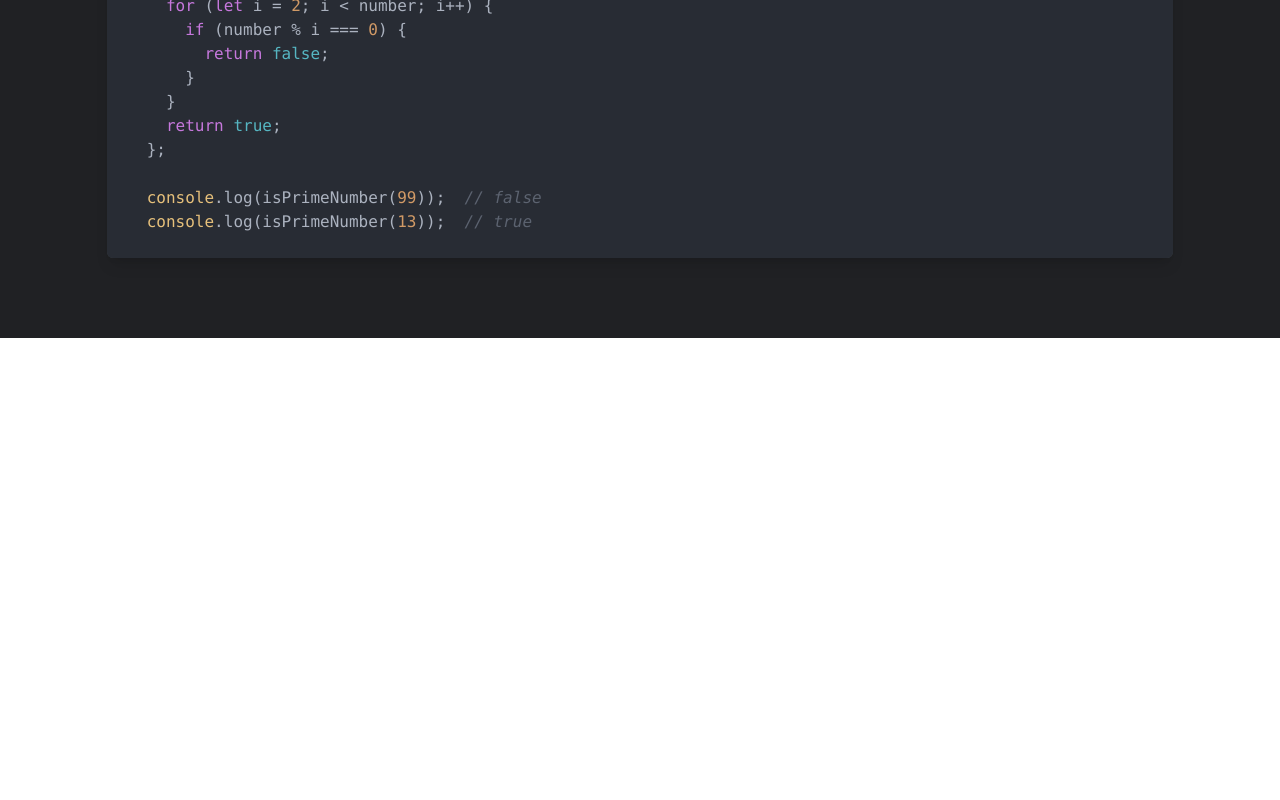
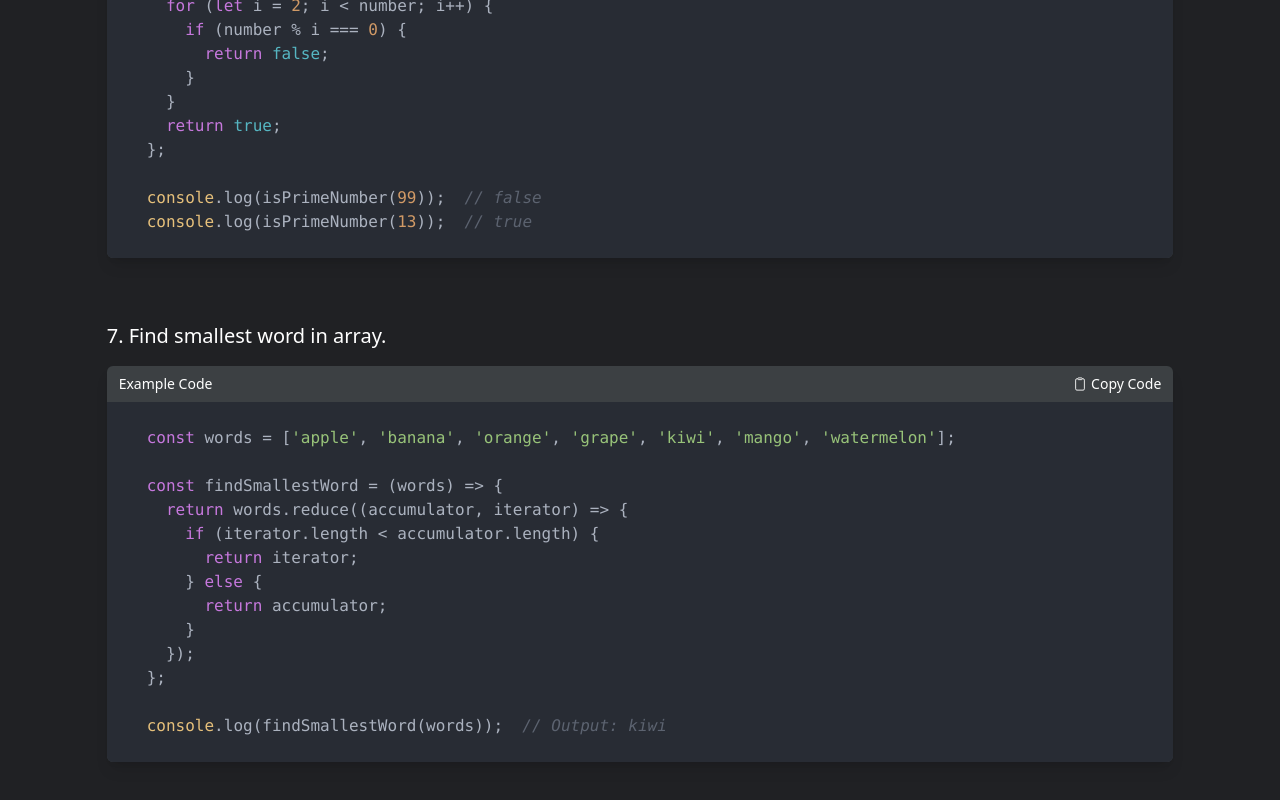
Before and after one commit to arshad-qadri/dsa-practice-code-react, a React (Vite) app: page / in a window 1280 px wide. Shown: the part 3390-4190 px from the top of the page. Before the commit the page ends 3728 px from the top, so only its background shows below. Built offline with nearby package versions, Linux system fonts and the light colour scheme.

Commit message:
code added for find smallest word

```diff
--- a/src/assets/codeString.js
+++ b/src/assets/codeString.js
@@ -124,3 +124,19 @@ console.log(isPrimeNumber(99));  // false
 console.log(isPrimeNumber(13));  // true
 
 `
+export const smallestWord = `
+const words = ['apple', 'banana', 'orange', 'grape', 'kiwi', 'mango', 'watermelon'];
+
+const findSmallestWord = (words) => {
+  return words.reduce((accumulator, iterator) => {
+    if (iterator.length < accumulator.length) {
+      return iterator;
+    } else {
+      return accumulator;
+    }
+  });
+};
+
+console.log(findSmallestWord(words));  // Output: kiwi
+
+`
--- a/src/assets/codes.js
+++ b/src/assets/codes.js
@@ -5,6 +5,7 @@ import {
   palindrome,
   primenumber,
   promiseFunctionInvolkedAfter5Seconds,
+  smallestWord,
 } from "./codeString";
 
 export const codes = [
@@ -43,4 +44,10 @@ export const codes = [
     codeString: primenumber,
     language: "javascript",
   },
+  {
+    question:
+      "Find smallest word in array.",
+    codeString: smallestWord,
+    language: "javascript",
+  },
 ];
```
Also changed, not shown: code.js (+10 -11 lines).
